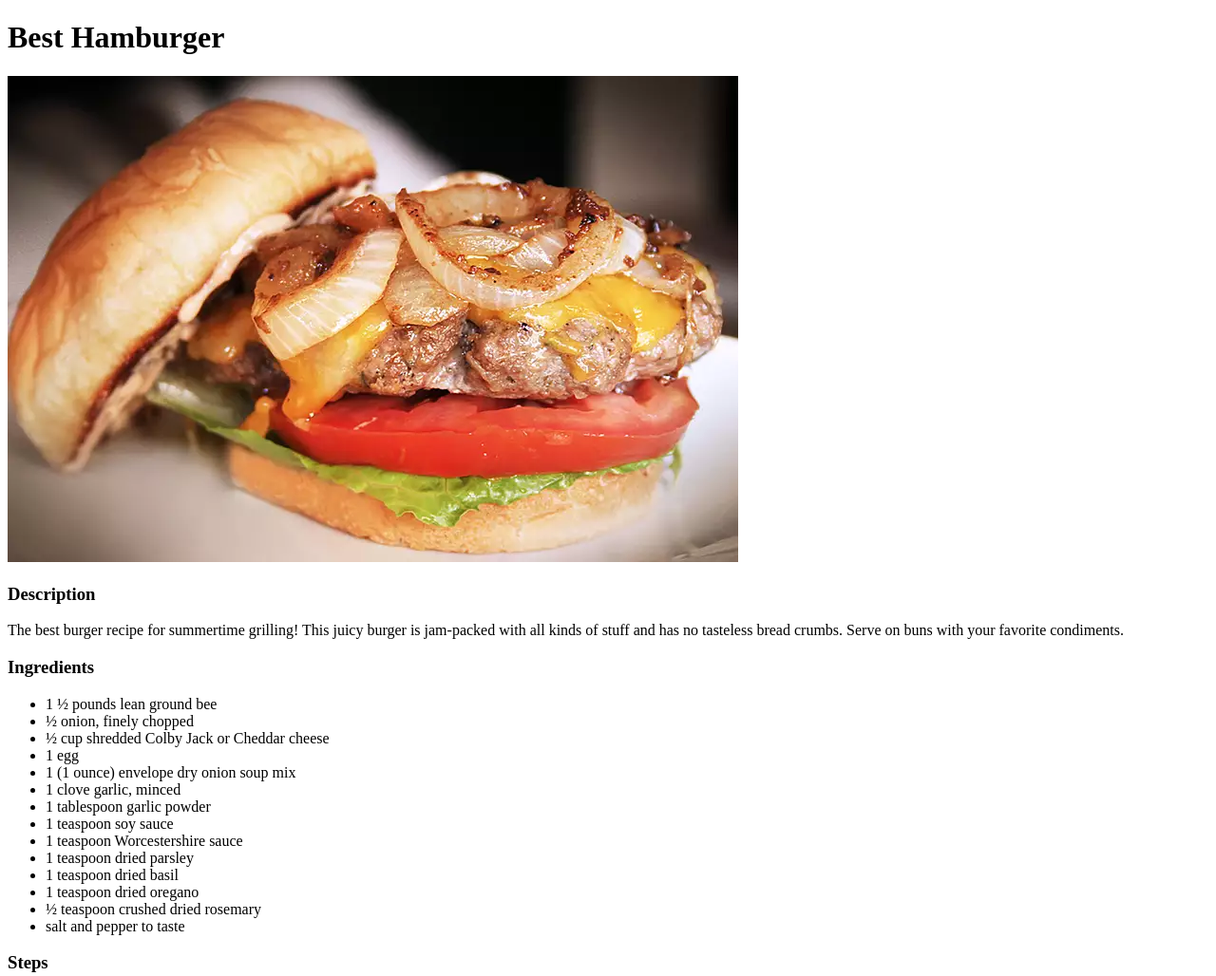
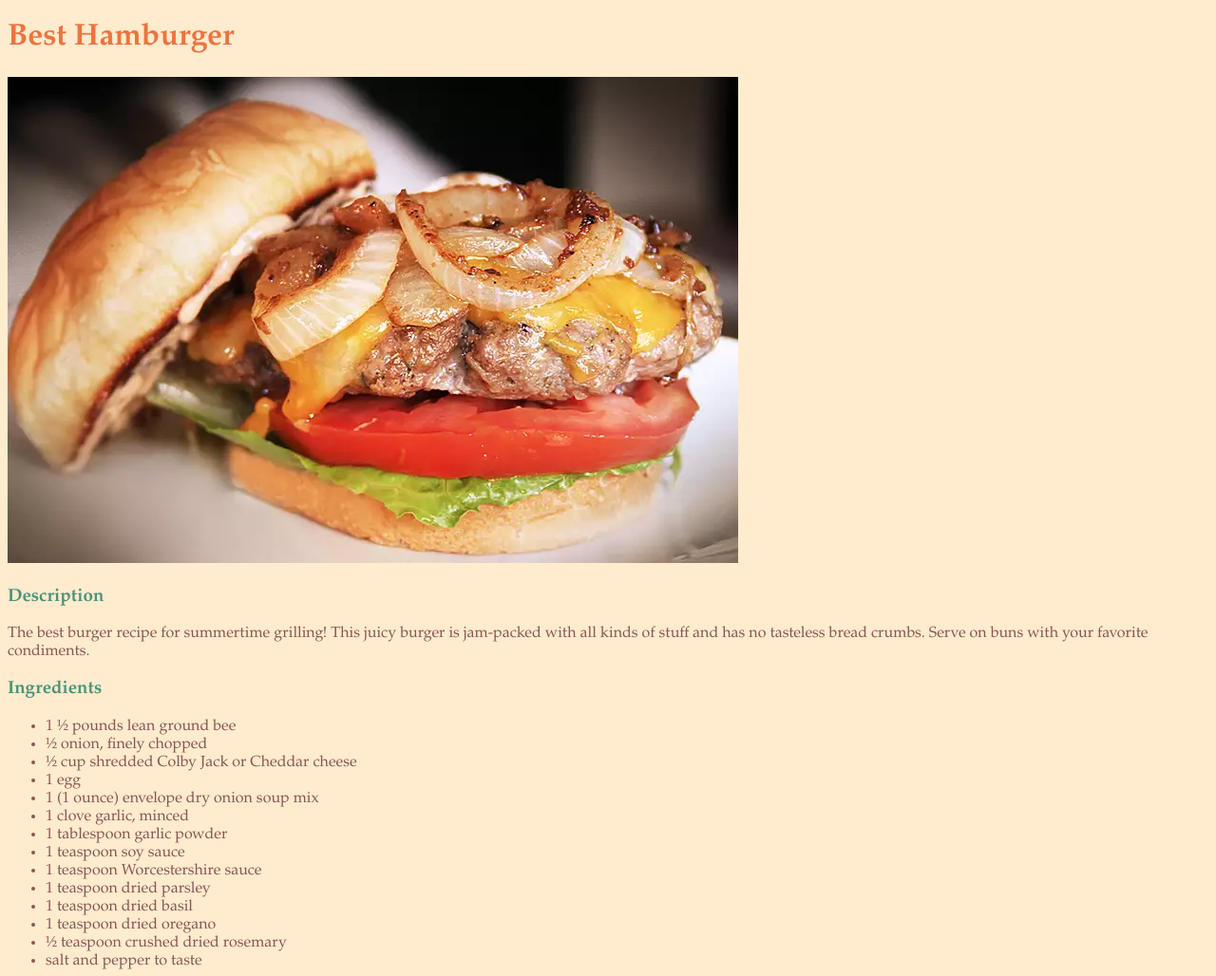
Before and after one commit to Kiori2557/odin_recipes, a plain HTML site: page recipes/recipesHamburger.html in a window 1280 px wide. Shown: the top 1028 px of the page at 95% size. Drawn offline with Linux system fonts and the light colour scheme.

Commit message:
Add basic style to recipes pages(font, color)

```diff
--- a/recipes/recipesHamburger.html
+++ b/recipes/recipesHamburger.html
@@ -5,6 +5,7 @@
     <meta http-equiv="X-UA-Compatible" content="IE=edge" />
     <meta name="viewport" content="width=device-width, initial-scale=1.0" />
     <title>Best Hamburger</title>
+    <link rel="stylesheet" href="style.css" />
   </head>
   <body>
     <h1>Best Hamburger</h1>
--- /dev/null
+++ b/recipes/style.css
@@ -0,0 +1,11 @@
+* {
+  background-color: blanchedalmond;
+  color: rgb(136, 86, 86);
+  font-family: Garamond, sans-serif;
+}
+h1 {
+  color: rgb(237, 116, 64);
+}
+h3 {
+  color: rgb(74, 146, 122);
+}
```
Also changed, not shown: recipes/recipesItalianChickenMarinade.html (+1 -0 lines), recipes/recipesLemonade.html (+1 -0 lines).
